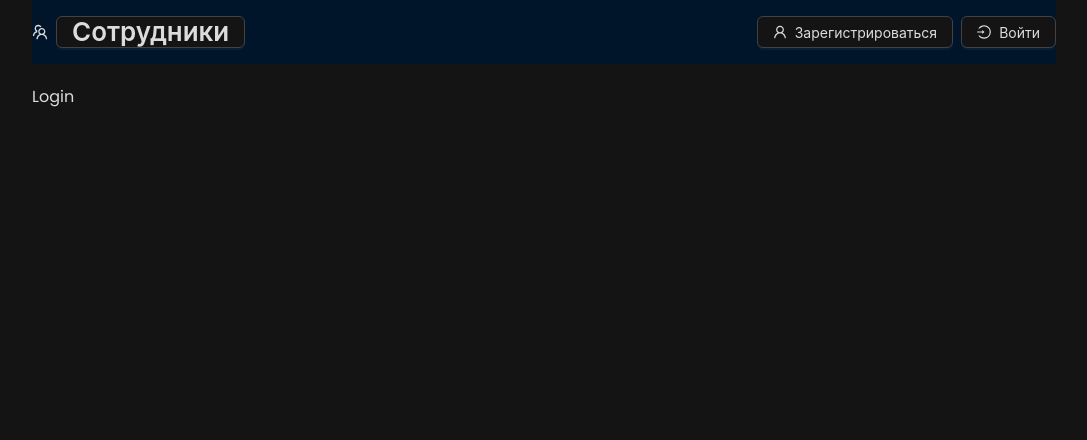
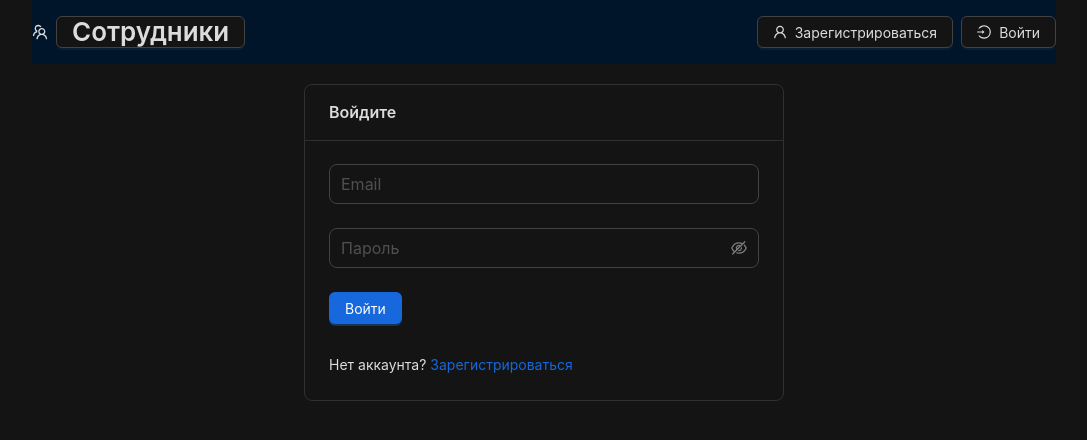
Before and after one commit to RomanSaev/react-employees, a React (Vite) app in the folder client/: page /login in a window 1280 px wide. Shown: the top 440 px of the page, without its empty margins (96-1183 px from the left). Built offline with nearby package versions, Linux system fonts and the light colour scheme.

Commit message:
Созданые базовые компоненты полей ввода. Реализованы страницы регистрации и входа (валидация паролей благодаря ant design)

```diff
--- /dev/null
+++ b/client/src/components/custom-input/index.tsx
@@ -0,0 +1,20 @@
+import React from "react"
+import { Form, Input } from "antd"
+
+type Props = {
+  name: string
+  placeholder: string
+  type?: string
+}
+
+export const CustomInput = ({ name, placeholder, type = "text" }: Props) => {
+  return (
+    <Form.Item
+      name={name}
+      rules={[{ required: true, message: "Обязательное поле" }]}
+      shouldUpdate={true}
+    >
+      <Input placeholder={placeholder} type={type} size="large" />
+    </Form.Item>
+  )
+}
--- /dev/null
+++ b/client/src/components/password-input/index.tsx
@@ -0,0 +1,49 @@
+import { Form, Input } from 'antd'
+import { NamePath } from 'antd/es/form/interface'
+
+type Props = {
+    name: string;
+    placeholder: string;
+    dependencies?: NamePath
+}
+
+export const PasswordInput = ({
+    name,
+    placeholder,
+    dependencies
+}: Props) => {
+  return (
+    <Form.Item
+        name={name}
+        dependencies={dependencies}
+        hasFeedback//hasFeedback={true}
+        rules={[{
+            required: true,
+            message: 'Обязательное поле',
+        }, ({getFieldValue}) => {
+            return {
+                validator(_, value) {
+                    if(!value) {
+                        return Promise.resolve()
+                    }
+                    if (name === 'confirm-password') {
+                        if (!value || getFieldValue('password') === value) {
+                            return Promise.resolve()
+                        }
+
+                        return Promise.reject(new Error('Пароли не совпадают'))
+                    } else {
+                        if (value.length < 6) {
+                            return Promise.reject(new Error('Пароль должен быть в длину не менее 6 символов'))
+                        }
+
+                        return Promise.resolve()
+                    }
+                }
+            }
+        }]}
+    >
+        <Input.Password placeholder={placeholder} size="large"/>
+    </Form.Item>
+  )
+}
--- a/client/src/pages/login/index.tsx
+++ b/client/src/pages/login/index.tsx
@@ -1,10 +1,31 @@
-import React from 'react'
-import { Layout } from '../../components/layout'
+import React from "react"
+import { Layout } from "../../components/layout"
+import { Card, Form, Row, Space, Typography } from "antd"
+import { CustomInput } from "../../components/custom-input"
+import { PasswordInput } from "../../components/password-input"
+import { CustomButton } from "../../components/custom-button"
+import { Link } from "react-router-dom"
+import { Paths } from "../../paths"
 
 export const Login = () => {
   return (
     <Layout>
-      <div>Login</div>
+      <Row align="middle" justify="center">
+        <Card title="Войдите" style={{ width: "30rem" }}>
+          <Form onFinish={() => null}>
+            <CustomInput type="email" name="email" placeholder="Email" />
+            <PasswordInput name="password" placeholder="Пароль" />
+            <CustomButton type="primary" htmltype="submit">
+              Войти
+            </CustomButton>
+          </Form>
+          <Space direction="vertical" size="large" style={{marginTop: '30px'}}>
+            <Typography.Text>
+              Нет аккаунта? <Link to={Paths.register}>Зарегистрироваться</Link>
+            </Typography.Text>
+          </Space>
+        </Card>
+      </Row>
     </Layout>
   )
 }
--- a/client/src/pages/register/index.tsx
+++ b/client/src/pages/register/index.tsx
@@ -1,7 +1,33 @@
-import React from 'react'
+import React from "react"
+import { Layout } from "../../components/layout"
+import { Card, Form, Row, Space, Typography } from "antd"
+import { CustomInput } from "../../components/custom-input"
+import { PasswordInput } from "../../components/password-input"
+import { CustomButton } from "../../components/custom-button"
+import { Link } from "react-router-dom"
+import { Paths } from "../../paths"
 
 export const Register = () => {
   return (
-    <div>Register</div>
+    <Layout>
+      <Row align="middle" justify="center">
+        <Card title="Зарегистрируйтесь" style={{ width: "30rem" }}>
+          <Form onFinish={() => null}>
+            <CustomInput name="name" placeholder="Имя" />
+            <CustomInput type="email" name="email" placeholder="Email" />
+            <PasswordInput name="password" placeholder="Пароль" />
+            <PasswordInput name="confirm-password" placeholder="Пароль еще раз" dependencies={['password']}/>
+            <CustomButton type="primary" htmltype="submit">
+              Войти
+            </CustomButton>
+          </Form>
+          <Space direction="vertical" size="large" style={{marginTop: '30px'}}>
+            <Typography.Text>
+              Уже зарегистрировались? <Link to={Paths.login}>Войти</Link>
+            </Typography.Text>
+          </Space>
+        </Card>
+      </Row>
+    </Layout>
   )
 }
```
